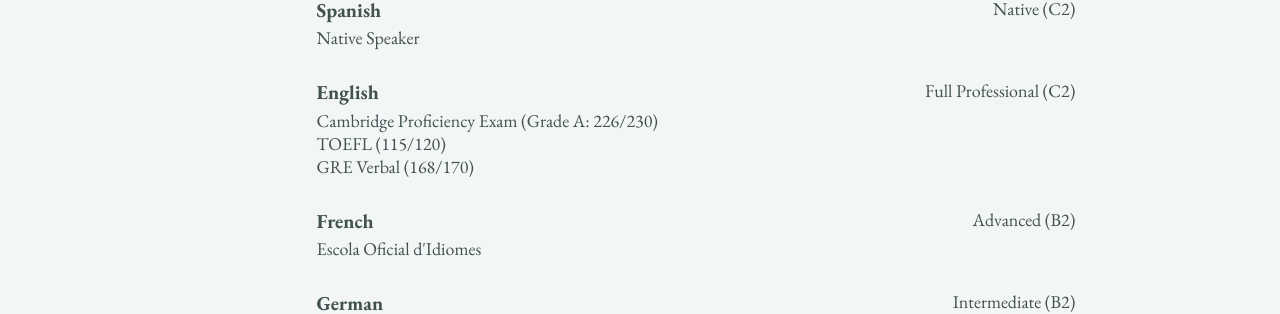
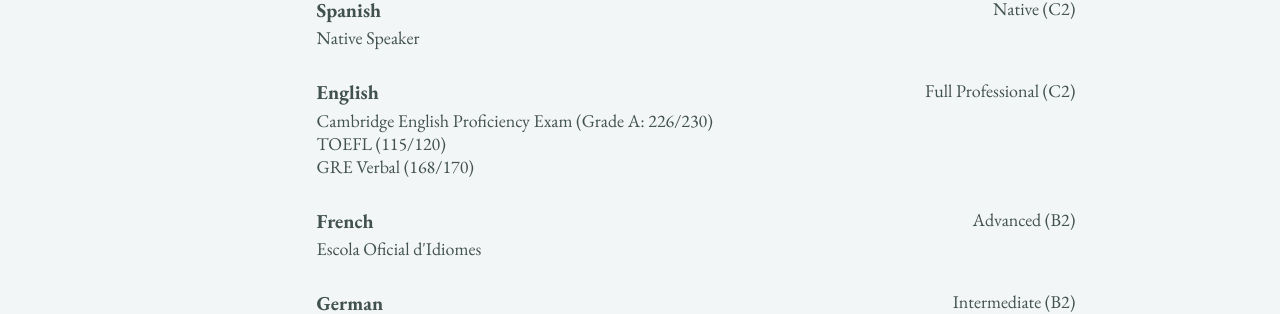
Before and after one commit to epujol90/epujol90.github.io, a Jekyll site: the page built from _pages/cv-json.md, in a window 1280 px wide and 900 px high, scrolled down 4399 px. Shown: the part 354-668 px from the top of the window. Built offline with Jekyll 4.4.1, drawn with Linux system fonts in a browser that asks for light colours; a script bundle is joined from its source files by our own code; library files that are not in the unit come from our copies.

Commit message:
Update cv.json

```diff
--- a/_data/cv.json
+++ b/_data/cv.json
@@ -312,7 +312,7 @@
       "language": "English",
       "fluency": "Full Professional",
       "cefr": "C2",
-      "certificate": "Cambridge Proficiency Exam (Grade A: 226/230)<br>TOEFL (115/120)<br>GRE Verbal (168/170)"
+      "certificate": "Cambridge English Proficiency Exam (Grade A: 226/230)<br>TOEFL (115/120)<br>GRE Verbal (168/170)"
     },
     {
       "language": "French",
```
